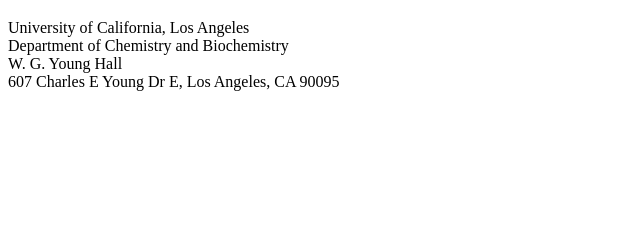
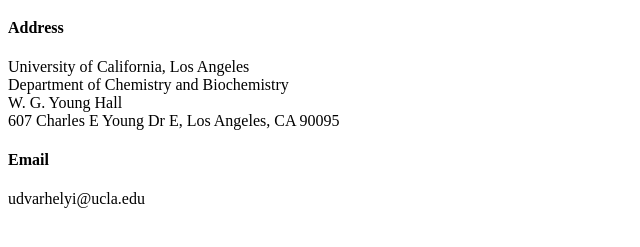
Before and after one commit to peterudvarhelyi/home, a plain HTML site: page index.html in a window 1280 px wide. Shown: the part 257-504 px from the top of the page, without its empty margins (0-640 px from the left). Drawn offline with Linux system fonts and the light colour scheme.

Commit message:
Initial commit test

```diff
--- a/index.html
+++ b/index.html
@@ -10,9 +10,12 @@
 <h1>Academic profiles</h1>
 <a href="https://scholar.google.com/citations?user=CawsTv8AAAAJ&hl=en">Google scholar</a>
 <h1>Contacts</h1>
+<h4>Address</h4>
 <p>University of California, Los Angeles<br>
    Department of Chemistry and Biochemistry<br>
    W. G. Young Hall<br>
    607 Charles E Young Dr E, Los Angeles, CA 90095</p>
+<h4>Email</h4>
+<p>udvarhelyi@ucla.edu</p>
 </body>
 </html>
```
